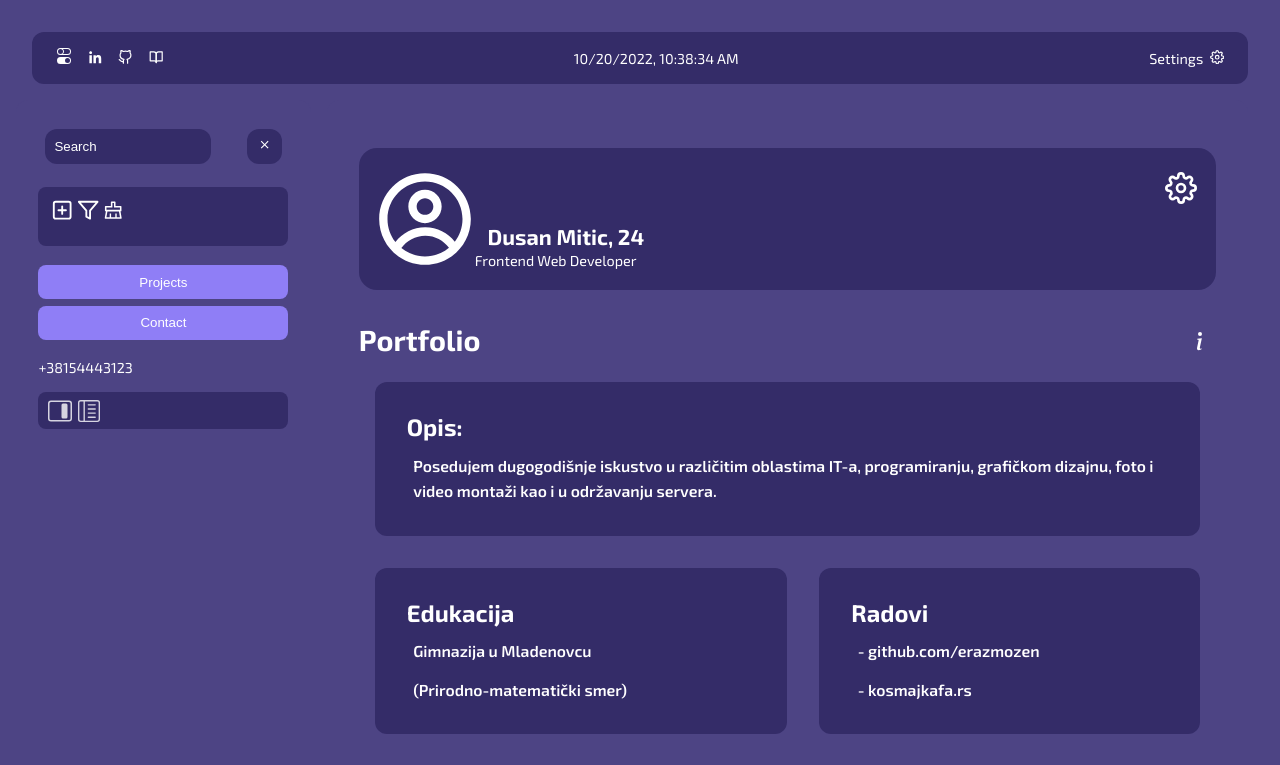
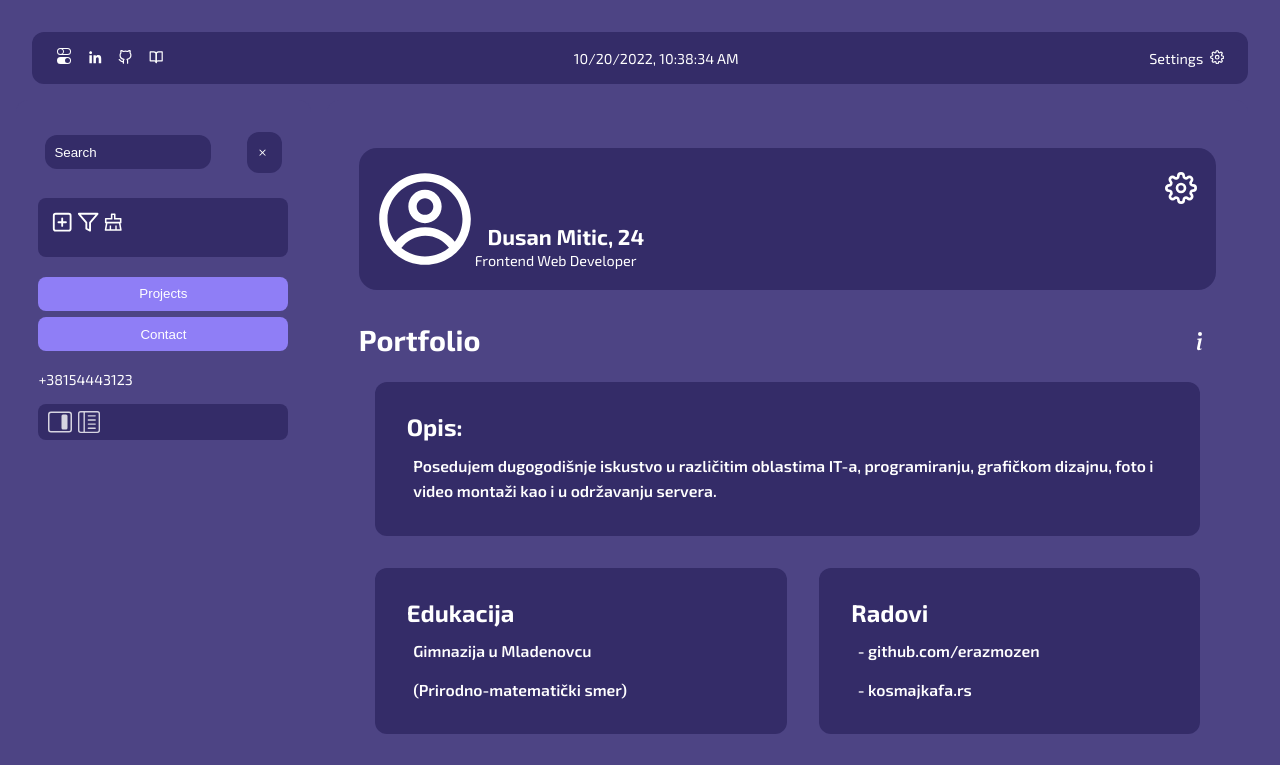
Before and after one commit to erazmozen/hub, a React (Create React App) app: page / in a window 1280 px wide. Shown: the top 765 px of the page. Built offline with nearby package versions, Linux system fonts and the light colour scheme.

Commit message:
Change classes to common

```diff
--- a/src/components/Sidebar/Sidebar.jsx
+++ b/src/components/Sidebar/Sidebar.jsx
@@ -8,13 +8,16 @@ const Sidebar = ({ icons, toggleShowpage, toggleSidebar }) => {
   const searchInput = useRef("");
 
   console.log("Sidebar render");
-
   return (
     <div className="sidebar-wrapper background-rounded">
       <div className="sidebar-top">
         <div className="search-wrapper">
-          <input ref={searchInput} placeholder="Search" />
-          <button onClick={toggleSidebar}>
+          <input
+            className="common-input"
+            ref={searchInput}
+            placeholder="Search"
+          />
+          <button className="common-button" onClick={toggleSidebar}>
             <icons.IoMdClose />
           </button>
         </div>
```
